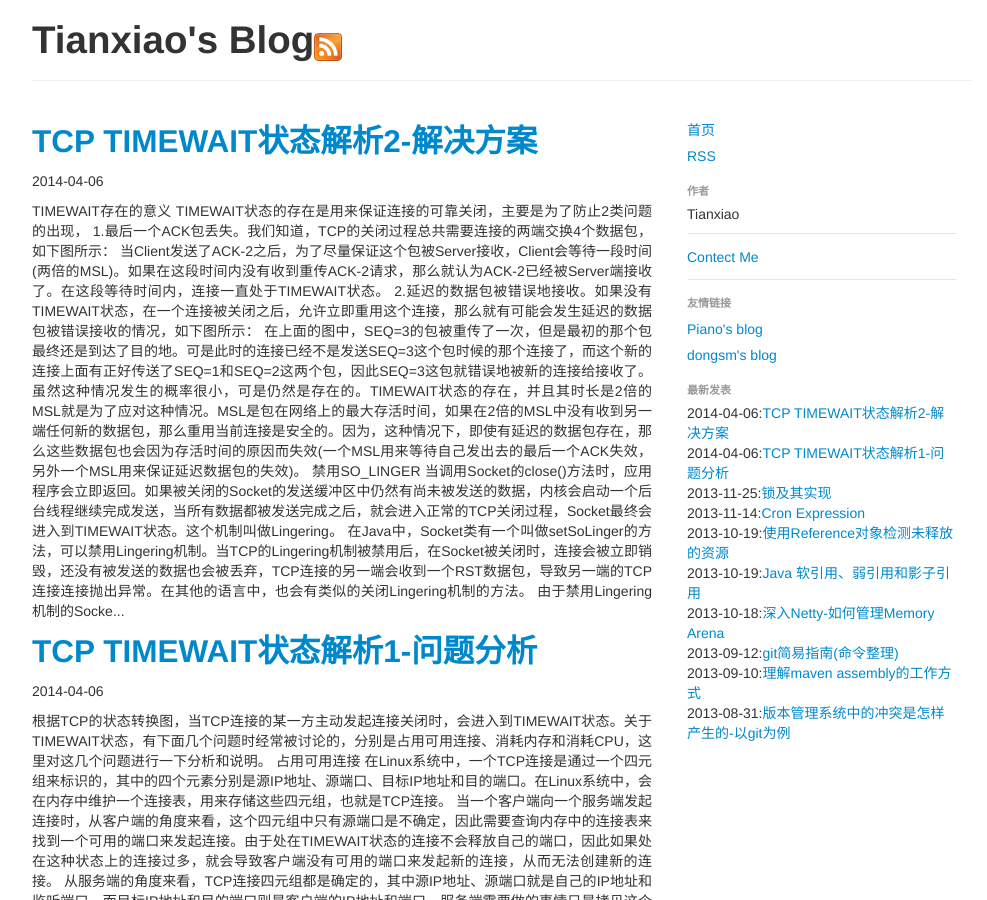
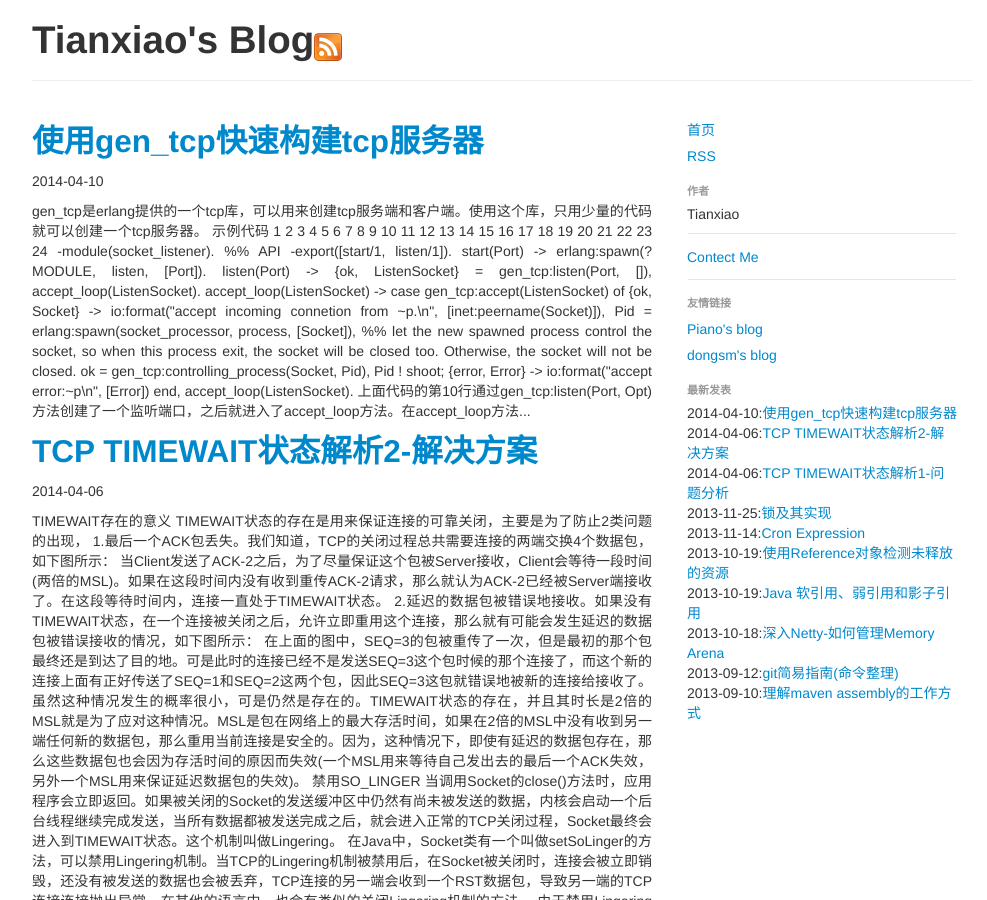
Before and after one commit to tianxiao-ma/tianxiao-ma.github.com, a Jekyll site: the page built from index.html, in a window 1280 px wide and 900 px high. Shown: the whole window, without its empty margins (138-1125 px from the left). Built offline with Jekyll 4.4.1, drawn with Linux system fonts in a browser that asks for light colours; Markdown is read by kramdown in place of the engine named in the settings; the list of posts is cut into pages by our own code; some of the changed text lies outside the part shown.

Commit message:
add a post for erlang gen_tcp

```diff
--- a/_posts/2014-04-06-coping-with-tcp-time-wait-state.md
+++ b/_posts/2014-04-06-coping-with-tcp-time-wait-state.md
@@ -1,7 +1,7 @@
 ---
 title: TCP TIMEWAIT状态解析1-问题分析
 layout: post
-permalink: /2014/14/coping-with-tcp-time-wait-state-part-1
+permalink: /2014/04/coping-with-tcp-time-wait-state-part-1
 date: Sun Apr 6 22:15:56 pm GMT+8 2014
 published: true
 ---
--- a/_posts/2014-04-07-coping-with-tcp-time-wait-state-solution.md
+++ b/_posts/2014-04-07-coping-with-tcp-time-wait-state-solution.md
@@ -1,7 +1,7 @@
 ---
 title: TCP TIMEWAIT状态解析2-解决方案
 layout: post
-permalink: /2014/14/coping-with-tcp-time-wait-state-part-2
+permalink: /2014/04/coping-with-tcp-time-wait-state-part-2
 date: Sun Apr 6 22:15:56 pm GMT+8 2014
 published: true
 ---
--- /dev/null
+++ b/_posts/2014-04-10-use-gen_tcp-to-construct-tcp-server-in-one-minute.md
@@ -0,0 +1,89 @@
+---
+title: 使用gen_tcp快速构建tcp服务器
+layout: post
+permalink: /2014/04/use-gen_tcp-to-construct-tcp-server-in-one-minute
+date: Sun Apr 10 20:20:00 pm GMT+8 2014
+published: true
+---
+
+`gen_tcp`是[erlang](http://www.erlang.org/)提供的一个tcp库，可以用来创建tcp服务端和客户端。使用这个库，只用少量的代码就可以创建一个tcp服务器。
+
+### 示例代码
+
+{% highlight erlang linenos %}
+
+-module(socket_listener).
+
+%% API
+-export([start/1, listen/1]).
+
+start(Port) ->
+  erlang:spawn(?MODULE, listen, [Port]).
+
+listen(Port) ->
+  {ok, ListenSocket} = gen_tcp:listen(Port, []),
+  accept_loop(ListenSocket).
+
+accept_loop(ListenSocket) ->
+  case gen_tcp:accept(ListenSocket) of
+    {ok, Socket} ->
+      io:format("accept incoming connetion from ~p.\n", [inet:peername(Socket)]),
+      Pid = erlang:spawn(socket_processor, process, [Socket]),
+      %% let the new spawned process control the socket, so when this process exit, the socket will be closed too. Otherwise, the socket will not be closed.
+      ok = gen_tcp:controlling_process(Socket, Pid),
+      Pid ! shoot;
+    {error, Error} ->
+      io:format("accept error:~p\n", [Error])
+  end,
+  accept_loop(ListenSocket).
+
+{% endhighlight %}
+上面代码的第10行通过`gen_tcp:listen(Port, Opt)`方法创建了一个监听端口，之后就进入了`accept_loop`方法。在`accept_loop`方法中，我们调用了`gen_tcp:accept(ListenSocket)`方法来接受连接，如上面第14行代码所示。
+
+对于每一个进入的连接，上面的代码都会创建一个进程来处理这个在这个连接上的读写操作，如果上面第17行代码所示。值得注意的是第19和第20行代码，之所以会有这两行代码，与erlang在进程退出时候执行的操作有关。
+
+当进程退出的时候，erlang会回收进程占用的资源，当然也包括网络连接。当进程退出的时候，erlang会关闭属于该进程的网络连接，也就是在Socket上执行close方法。由于我们会为每个进入的连接分配一个进程，因此我们希望当处理连接的进程退出的时候，erlang能够帮我们把连接关闭，而不需要显示地调用'gen_tcp:close(Socket)'。`gen_tcp:controlling_process(Socket, Pid)`就是来完成这个事情的。这个方法的底层实际上是将Socket的所有者改成新创建的那个进程，这样当进程退出的时候，Socket就会自动被关掉。
+
+如果不使用`gen_tcp:controlling_process(Socket, Pid)`将Socket的所有者改成新创建的进程，那么当新创建的进程退出的时候，连接会被一直保留着，需要客户端发起连接才会关闭，造成资源泄漏。当然，我们也可以在负责处理连接的进程退出之前，主动调用`gen_tcp:close(Socket)`方法来关闭Socket，不过使用`gen_tcp:controlling_process(Socket, Pid)`方法可以防止因为忘记关闭连接而导致资源泄漏的情况发生。
+
+对于第10行代码，我们先来看下socket_processor模块的代码，如下：
+
+{% highlight erlang linenos %}
+
+-module(socket_processor).
+
+%% API
+-export([process/1]).
+
+process(Socket) ->
+  receive
+    shoot ->
+      ok = inet:setopts(Socket, [{send_timeout, 2000}, {send_timeout_close, true}]),
+      ok = inet:setopts(Socket, [binary, {active, false}, {packet, 4}]),
+      loop(Socket)
+  end.
+
+loop(Socket) ->
+  case gen_tcp:recv(Socket, 0) of
+    {ok, Packet} ->
+      io:format("~p:receive package ~p.\n", [self(), binary_to_list(Packet)]),
+      loop(Socket);
+    {error, closed} ->
+      exit(normal);
+    {error, Error} ->
+      io:format("~p:receive packet error:~p.\n", [self(), Error]),
+      exit(Error)
+  end.
+
+{% endhighlight %}
+
+`process(Socket)`方法首先等待消息，只有当收到*shoot*消息之后，才会设置Socket的属性并进入`loop(Socket)`方法。
+
+如果不是用这种消息传递的方法来进行通知，那么在socket_listener模块成功执行`gen_tcp:controlling_process(Socket, Pid)`之前，负责处理连接的进程可能已经由于种种原因而异常退出了，这就会导致`gen_tcp:controlling_process(Socket, Pid)`方法抛出异常，从而是的整个tcp服务器因此而退出。使用消息传递的小技巧可以避免这种情况发生，[Ranch](https://github.com/extend/ranch)框架也有类似的使用。
+
+### 关于Socket属性
+当我们成功accept了一个Socket之后，如果不设置任何属性而直接调用`gen_tcp:recv(Socket, Length)`方法，会接收到一个{error, einval}异常，告诉我们参数异常。这是因为，不管以什么样的方式从Socket上读取数据，必须要设置一下active属性，可以在调用`gen_tcp:connect/3,4`方法的时候设置，可以在调用`gen_tcp:listen/2`方法的时候设置，也可以通过`inet:setopts/2`设置，不过通过什么方法，active属性必须在从Socket接收数据前设置一次。
+
+如果将active属性设置成false，那么只能通过`gen_tcp:recv/3,4`方法获取数据，如果设置成true或者once，那么可以通过接收消息的方式获取数据。关于active属性的具体介绍可以参考[erlang的文档](http://www.erlang.org/doc/man/inet.html#setopts-2)。
+
+另外，在写数据的时候，`gen_tcp:send/2`方法会在发送的数据之前加上4字节的长度信息，相当于对Socket添加了{packet, 4}属性。如果需要按照其他的方式来读写数据，可以修改packet的设置。关于Socket的属性详细介绍可以参考[官方文档](http://www.erlang.org/doc/man/inet.html#setopts-2)。
```
